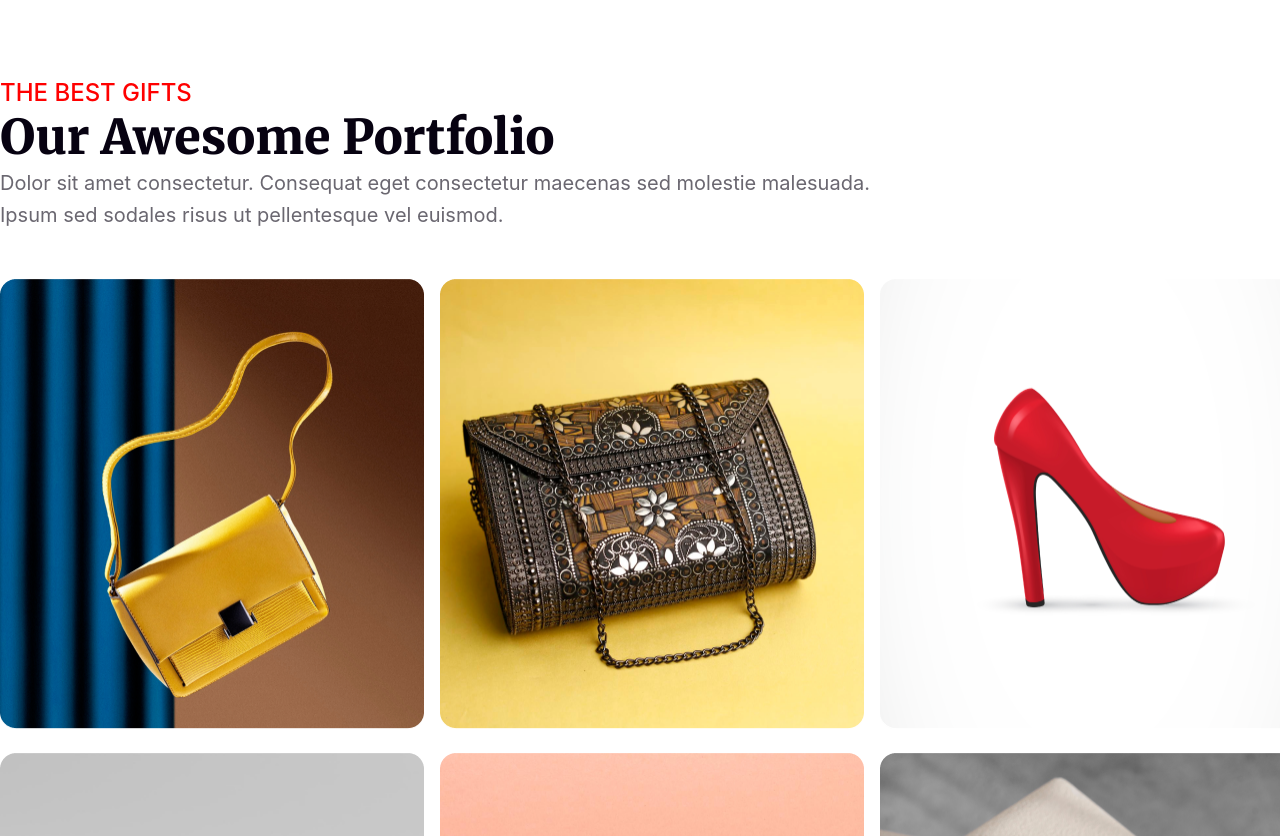
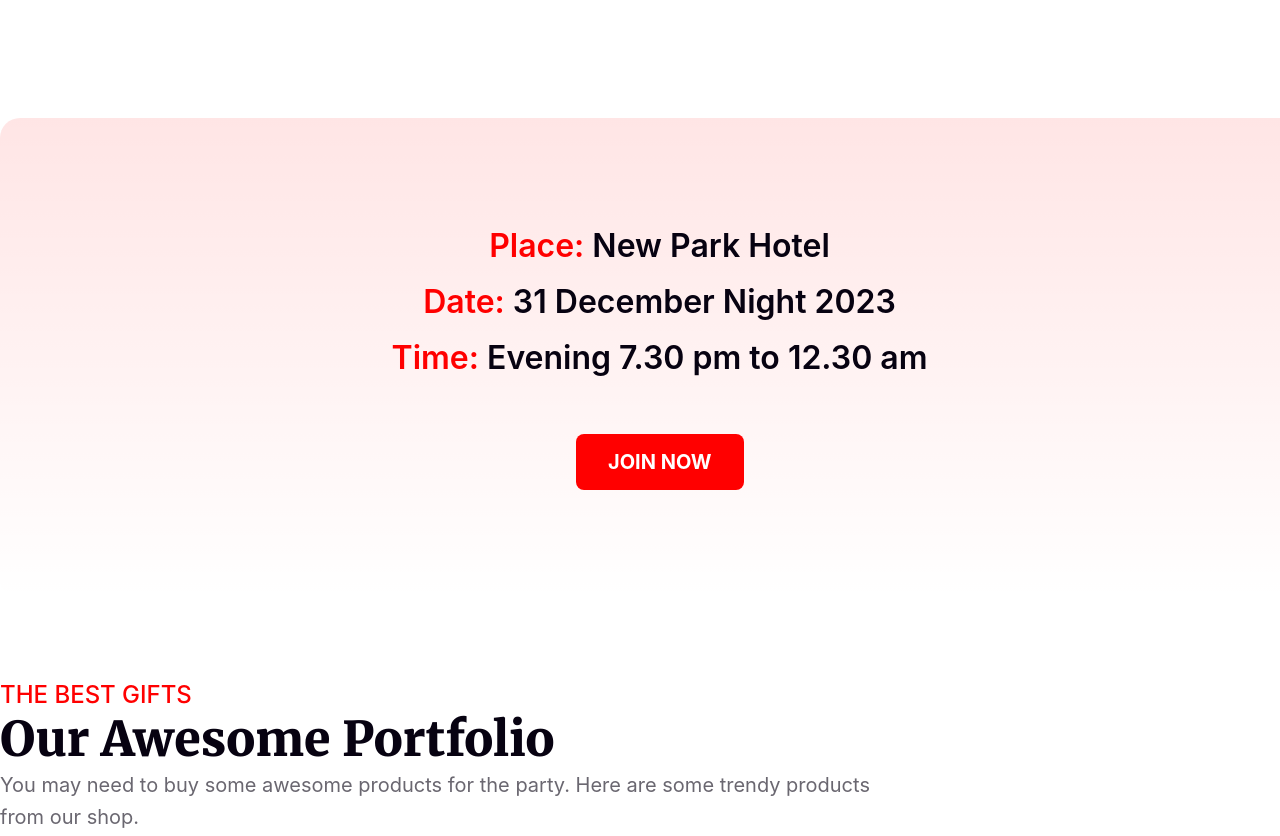
Before and after one commit to Sajid-Mahir/new-year-offer-page, a plain HTML site: page index.html in a window 1280 px wide. Shown: the part 2227-3063 px from the top of the page. Drawn offline with Linux system fonts and the light colour scheme.

Commit message:
Main portions done

```diff
--- a/index.html
+++ b/index.html
@@ -37,16 +37,26 @@
             <h3 class="party-title">
                 Welcome to midnight party
             </h3>
-            <h3 class="party-cont">Dolor sit amet consectetur. Consequat eget consectetur maecenas sed molestie malesuada. Ipsum sed sodales risus ut pellentesque vel euismod.</h3>
+            <h3 class="party-cont">This party will be the biggest of the year. We will say farewell to the year that changed us for our good. So, let's celebrate together and give a great goodbye to the year 2023.</h3>
             <button class="button">JOIN NOW</button>
         </div>
         <img class="newyear-pic" src="resources/Group 70.png" alt="">
 
     </div>
+
+    <div class="party-joining">
+        <div class="party-extra">
+            <p class="party-text"><span class="party-text red-text">Place:</span> New Park Hotel <br><span class="party-text red-text">Date:</span> 31 December Night 2023 <br><span class="party-text red-text">Time:</span> Evening 7.30 pm to 12.30 am
+            </p>
+        </div>
+        <button class="party-button">JOIN NOW</button>
+
+    </div>
+
     <div class="best-gifts">
         <h3 class="best-gifts-heading">THE BEST GIFTS</h3>
         <h2 class="title">Our Awesome Portfolio</h2>
-        <p class="best-gifts-desc">Dolor sit amet consectetur. Consequat eget consectetur maecenas sed molestie malesuada. Ipsum sed sodales risus ut pellentesque vel euismod.</p>
+        <p class="best-gifts-desc">You may need to buy some awesome products for the party. Here are some trendy products from our shop.</p>
     </div>
     <div class="gift-photos">
         <div class="gift-first-row">
@@ -63,7 +73,7 @@
     <div class="news-letter">
         <img src="resources/Group 61.png" alt="" class="news-pic">
         <h3 class="news-title">Subscribe Newsletter</h3>
-        <h2 class="news-desc">Dolor sit amet consectetur. Consequat eget consectetur maecenas sed molestie malesuada. Ipsum sed sodales risus ut pellentesque vel euismod.</h2>
+        <h2 class="news-desc">To get info about our party services you can subscribe to our news letter and get regular updates.</h2>
 
         <div class="email-button">
             <input type="email" class="email-bar" name="" id="" placeholder="user@gmail.com">
@@ -76,11 +86,10 @@
 
 <footer>
     <div class="footer-text">
-        <h3 class="footer-text-1">44, Big Building Roosevelt Street
-            Beach Gardens Florida 33410</h3>
+        <h3 class="footer-text-1">20, Ranipukur Lane, Mymensingh Sadar</h3>
         <img src="resources/Call.png" alt="" class="footer-pic1">
         <img src="resources/Website.png" alt="" class="footer-pic2">
-        <h3 class="footer-text-2">+00 123 584 124<br>www.website.com
+        <h3 class="footer-text-2">+08 80 954 123<br>www.partyx.com
         </h3>
 
     </div>
@@ -95,7 +104,7 @@
 
     <hr class="line-two">
     <div class="footer-ending">
-        <h3 class="footer-ending-text">2017, All Rights Reserved.</h3>
+        <h3 class="footer-ending-text">2023, All Rights Reserved.</h3>
         <button class="unsub">Unsubscribe</button>
     </div>
 
--- a/styles/newyear.css
+++ b/styles/newyear.css
@@ -133,6 +133,49 @@
     padding: 68px;
 }
 
+
+.party-joining{
+    width: 1320px;
+    height: 482px;
+    background: linear-gradient(180deg, rgba(255, 0, 0, 0.10) 0%, rgba(255, 0, 0, 0.00) 100%);
+    margin-top: 120px;
+    margin-left: auto;
+    margin-right: auto;
+    border-radius: 20px;
+}
+.party-extra{
+    padding-top: 100px;
+    margin-left: 385px;
+}
+.party-text{
+
+    width: 549px;
+    height: 168px;
+    font-family: Inter;
+    font-size: 32px;
+    font-style: normal;
+    font-weight: 600;
+    line-height: 56px;
+    text-align: center;
+    color: #070211;
+}
+.red-text{
+    color: #F00;
+}
+.party-button{
+    margin-top: 48px;
+    margin-left: 576px;
+    padding: 16px 32px;
+    border-radius: 8px;
+    background: #F00;
+    color: #FFF;
+    font-family: Inter;
+    font-size: 20px;
+    font-style: normal;
+    font-weight: 700;
+    line-height: normal;
+    border: none;
+}
 
 .best-gifts{
     max-width: 1320px;
@@ -351,7 +394,7 @@ footer{
 }
 .footer-ending-text{
     margin-left: 140px;
-    width: 295px;
+    width: 320px;
     height: 29px;
     color: #FFF;
     font-family: Inter;
@@ -361,7 +404,7 @@ footer{
     line-height: normal;
 }
 .unsub{
-    margin-left: 880px;
+    margin-left: 860px;
     color: #FFF;
     font-family: Inter;
     font-size: 24px;
```
